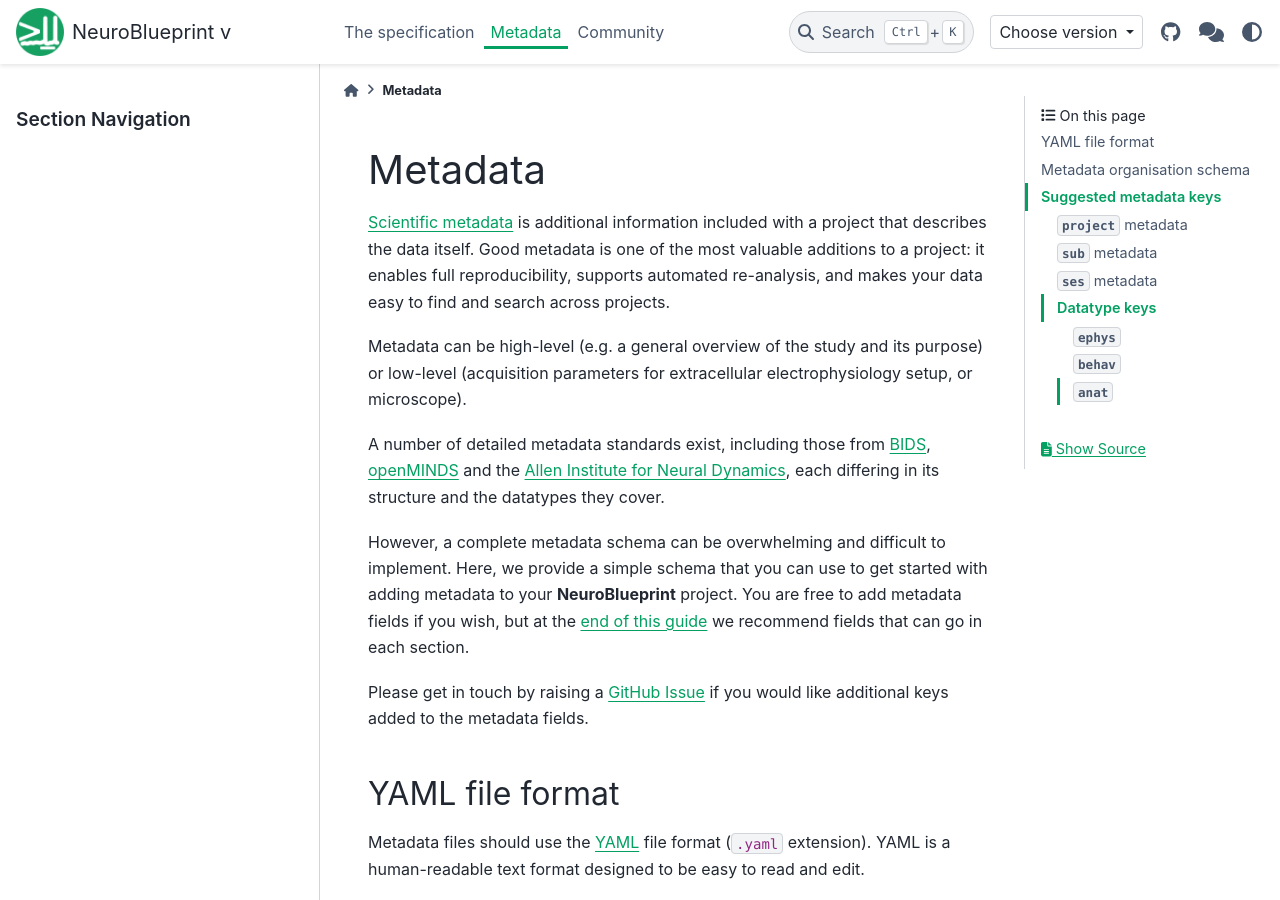
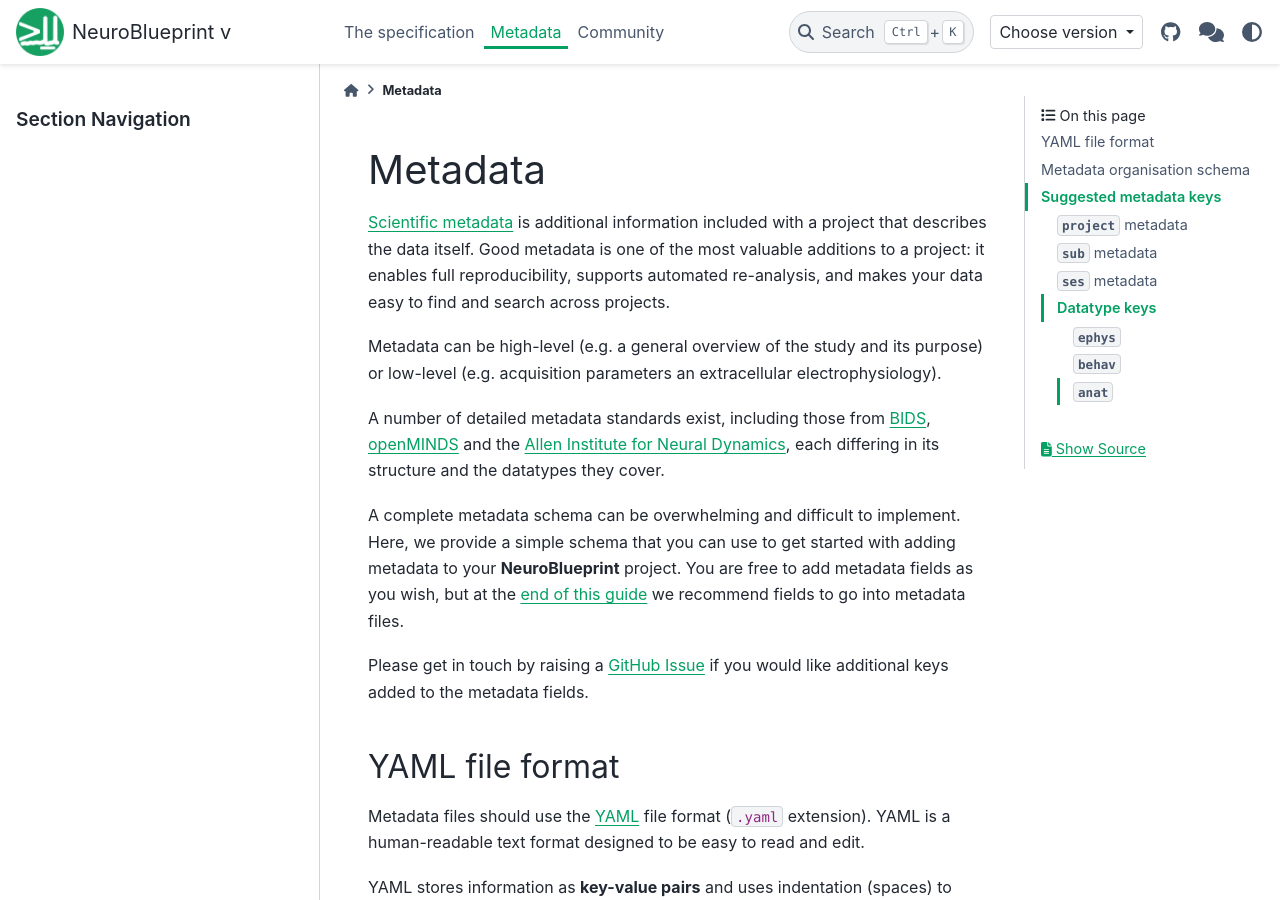
Before and after one commit to neuroinformatics-unit/NeuroBlueprint, a Sphinx documentation site: the page built from docs/source/metadata.md, in a window 1280 px wide and 900 px high. Built offline with Sphinx 7.4.7 and the PyData theme 0.15.4, drawn with Linux system fonts in a browser that asks for light colours; the version number could not be read and is left out; some of the changed text lies outside the part shown.

Commit message:
Small fixes.

```diff
--- a/docs/source/metadata.md
+++ b/docs/source/metadata.md
@@ -7,8 +7,7 @@
 and search across projects.
 
 Metadata can be high-level (e.g. a general overview of the study and its purpose) or
-low-level (acquisition parameters for extracellular electrophysiology
-setup, or microscope).
+low-level (e.g. acquisition parameters an extracellular electrophysiology).
 
 A number of detailed metadata standards exist, including those from
 [BIDS](https://bids-specification.readthedocs.io/en/stable/introduction.html),
@@ -16,12 +15,12 @@
 the [Allen Institute for Neural Dynamics](https://github.com/AllenNeuralDynamics/aind-data-schema),
 each differing in its structure and the datatypes they cover.
 
-However, a complete metadata schema can be overwhelming and difficult to
+A complete metadata schema can be overwhelming and difficult to
 implement. Here, we provide a simple schema that you can use to
 get started with adding metadata to your **NeuroBlueprint** project. You are free to add
-metadata fields if you wish, but at the
+metadata fields as you wish, but at the
 [end of this guide](metadata-keys) we recommend fields
-that can go in each section.
+to go into metadata files.
 
 Please get in touch by raising a
 [GitHub Issue](https://github.com/neuroinformatics-unit/NeuroBlueprint/issues)
@@ -125,7 +124,7 @@
 In such cases, a `metadata.yaml` file can be placed at a lower level, overwriting
 the metadata fields inherited from higher levels.
 
-For example, let's say that `sub-001/ses-001` used a different sampling frequency,
+For example, let's say that `sub-001/ses-001` used a different sampling frequency
 due to an experimental error. Instead of 30000 Hz, 27000 Hz was used.
 
 We can put a new `metadata.yaml` file in the `sub-001/ses-001` folder
@@ -162,7 +161,7 @@
 we recommend placing the file at the highest possible level.
 
 In the above example, the ephys information for `sub-001/ses-001/metadata.yaml` is placed in the
-session folder, rather than the equally valid ephys folder `sub-001/ses-001/ephys/metadata.yaml`.
+session folder, rather than the equally valid `ephys` folder `sub-001/ses-001/ephys/metadata.yaml`.
 :::
 
 (sidecar-files)=
```
Also changed, not shown: other parts of docs/source/metadata.md (+2 -2 lines).
